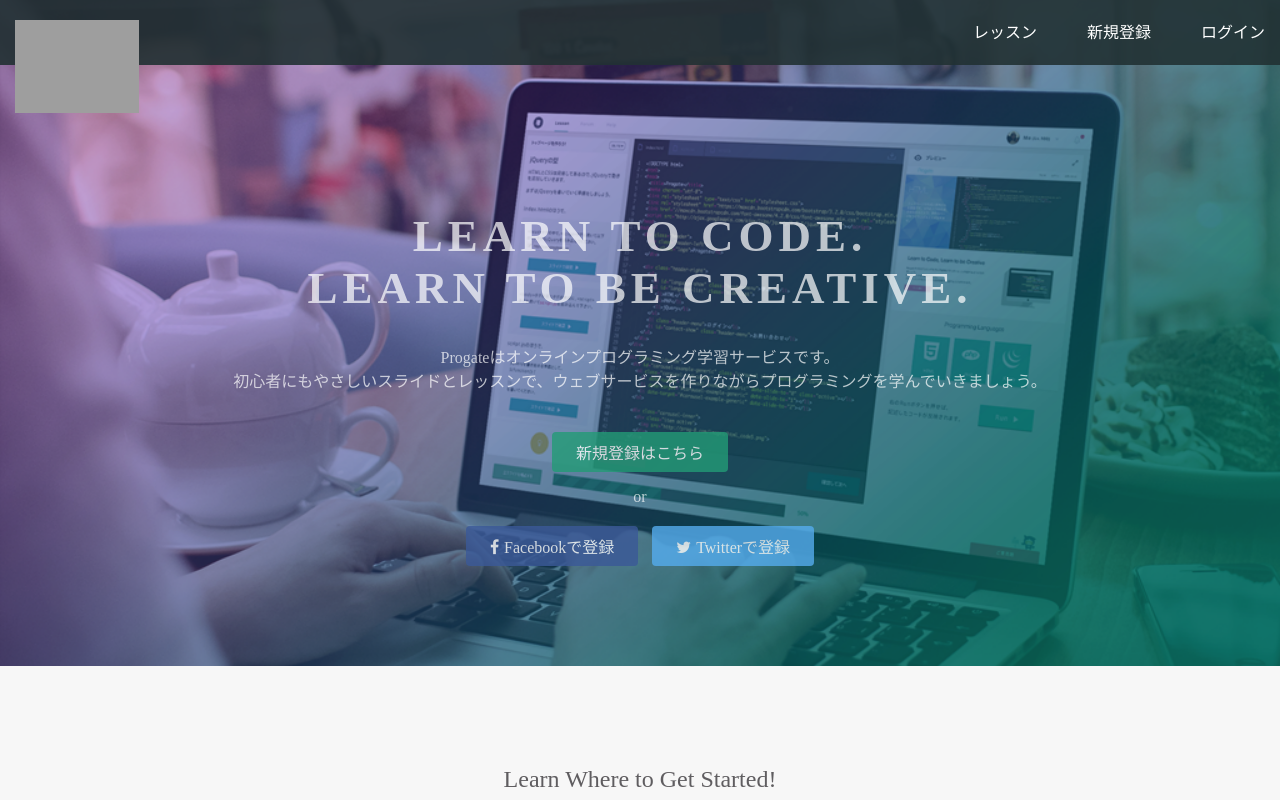
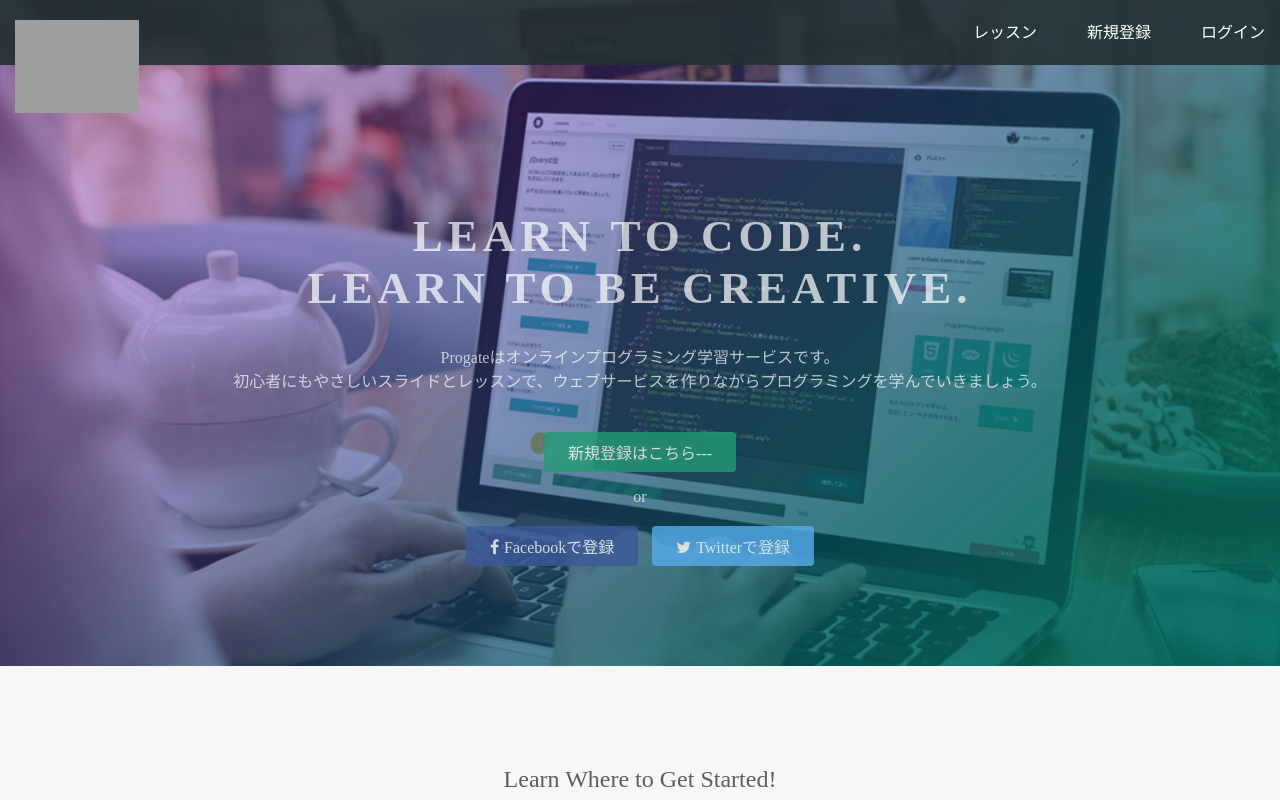
Before and after one commit to iguc/sandbox1, a plain HTML site: page index.html in a window 1280 px wide. Shown: the top 800 px of the page. Drawn offline with Linux system fonts and the light colour scheme; grey boxes are pictures that could not be loaded.

Commit message:
Update index.html

```diff
--- a/index.html
+++ b/index.html
@@ -26,7 +26,7 @@
       <h1>LEARN TO CODE.<br>LEARN TO BE CREATIVE.</h1>
       <p>Progateはオンラインプログラミング学習サービスです。<br>初心者にもやさしいスライドとレッスンで、ウェブサービスを作りながらプログラミングを学んでいきましょう。</p>
       <div class="btn-wrapper">
-        <a href="#" class="btn signup">新規登録はこちら</a>
+        <a href="#" class="btn signup">新規登録はこちら---</a>
         <p>or</p>
         <a href="#" class="btn facebook"><span class="fa fa-facebook"></span>Facebookで登録</a>
         <a href="#" class="btn twitter"><span class="fa fa-twitter"></span>Twitterで登録</a>
```
